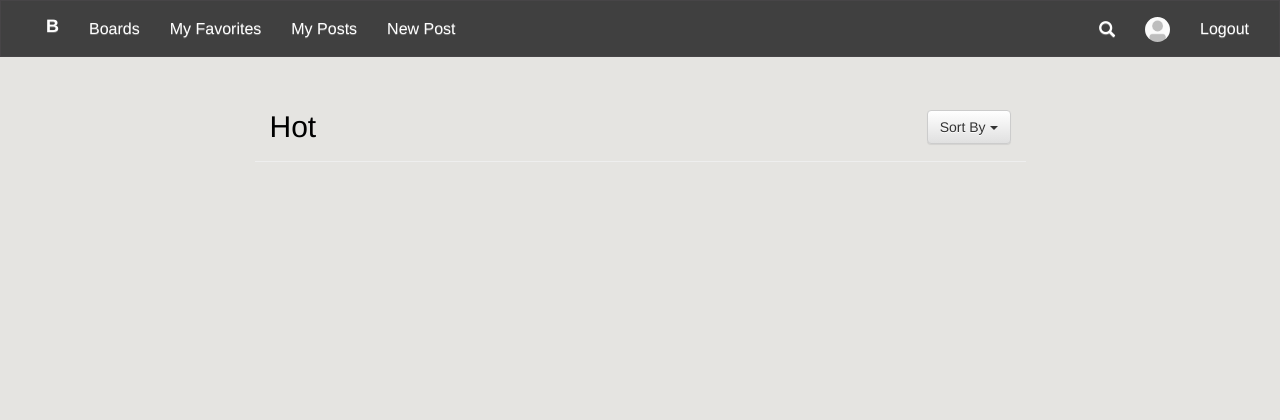
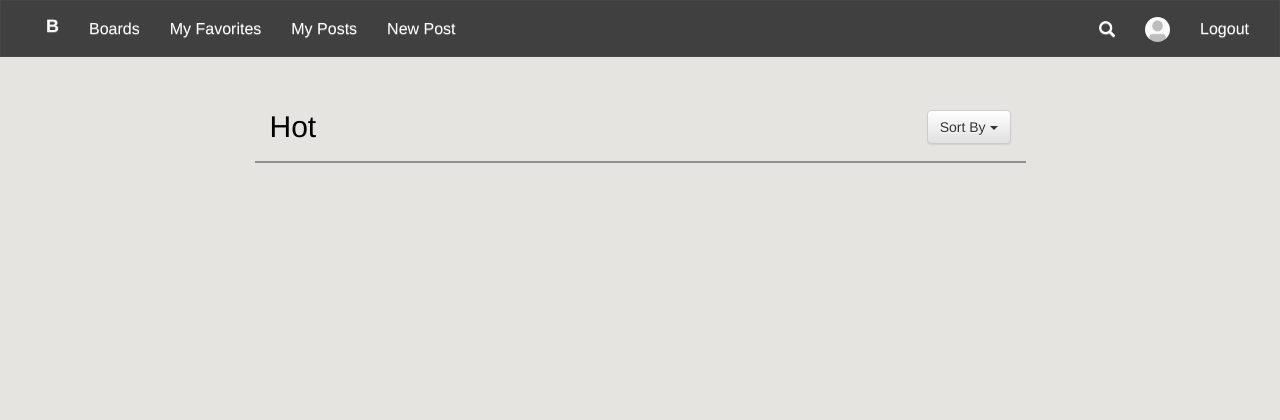
Before and after one commit to SNDjango/server, a Django app: page / in a window 1280 px wide. Shown: the top 420 px of the page. Run offline with Django 3.2, Linux system fonts and the light colour scheme; the visitor is signed in with stand-in values (Sample User, id 1); data that the repository does not hold is empty; some libraries are stand-ins or nearby versions.

Commit message:
Update index.html
added "line" class to hr tag for consistency

```diff
--- a/snd/image_board/templates/index.html
+++ b/snd/image_board/templates/index.html
@@ -37,7 +37,7 @@
                 </div>
                 <div class="row">
                     <div class="col-md-12">
-                        <hr />
+                        <hr class="line"/>
                     </div>
                 </div>
             </div>
```
